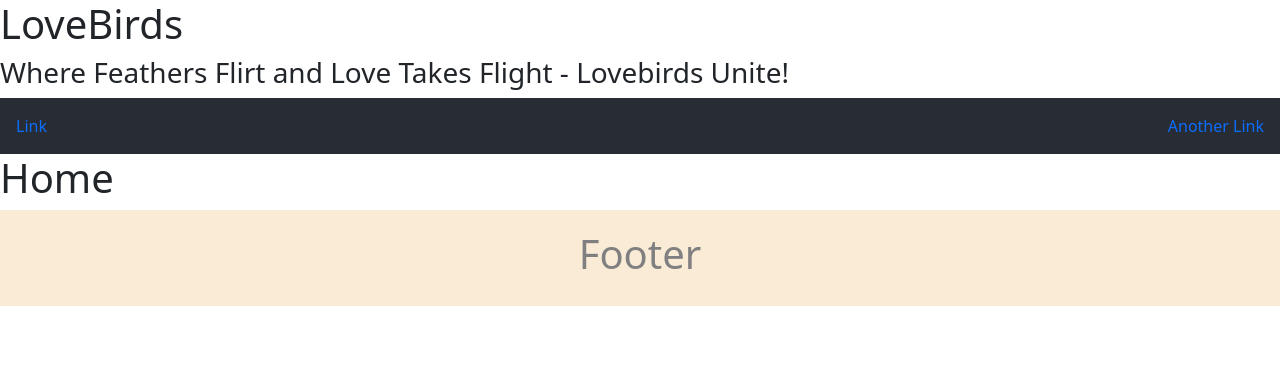
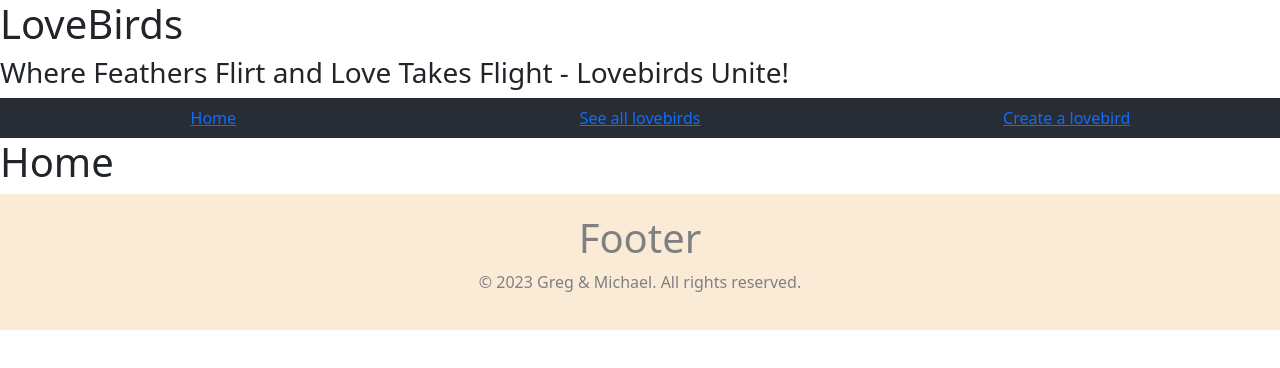
Before and after one commit to learn-academy-2023-golf/cat-tinder-frontend-mr-jv-cat-tinder, a React (Create React App) app: page / in a window 1280 px wide. Shown: the top 368 px of the page. Built offline with nearby package versions, Linux system fonts and the light colour scheme.

Commit message:
replaced filler text in header and footer

```diff
--- a/src/components/Footer.js
+++ b/src/components/Footer.js
@@ -5,6 +5,7 @@ const Footer = () => {
     <div className='footer'>
 
       <h1>Footer</h1>
+      <p>© {new Date().getFullYear()} Greg &amp; Michael. All rights reserved.</p>
 
     </div>
   )
--- a/src/components/Header.js
+++ b/src/components/Header.js
@@ -1,21 +1,24 @@
 import React from 'react'
-import {Nav, NavItem, NavLink} from 'reactstrap'
+import {Nav, NavItem } from 'reactstrap'
+import { NavLink } from 'react-router-dom'
 
 const Header = () => {
   return (
     <>
-      <Nav className='navbar'>
+      <Nav justified className='navbar'>
         <NavItem>
-          <NavLink
-            active
-            href="#"
-          >
-            Link
+          <NavLink to="/">
+            Home
           </NavLink>
         </NavItem>
         <NavItem>
-          <NavLink href="#">
-            Another Link
+          <NavLink to="/pigeonindex">
+            See all lovebirds
+          </NavLink>
+        </NavItem>
+        <NavItem>
+          <NavLink to="/pigeonnew">
+            Create a lovebird
           </NavLink>
         </NavItem>
       </Nav>
```
